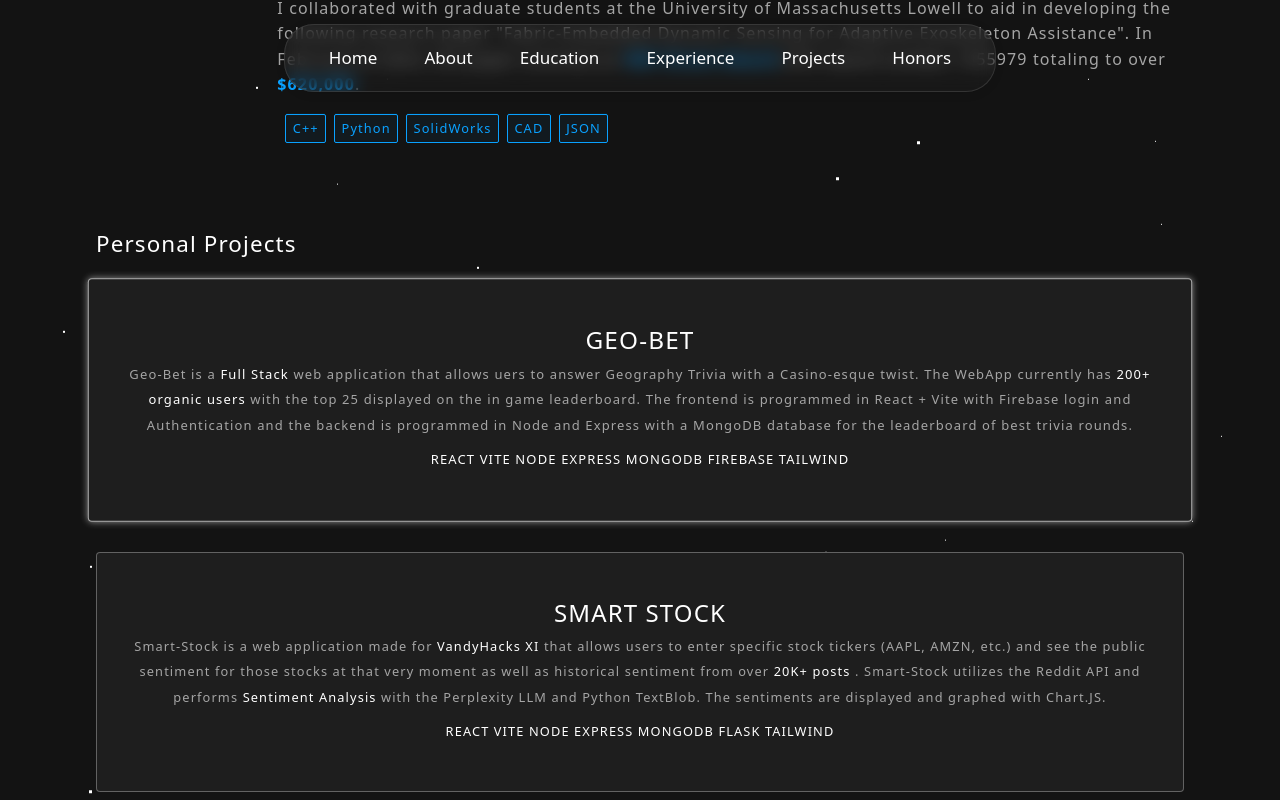
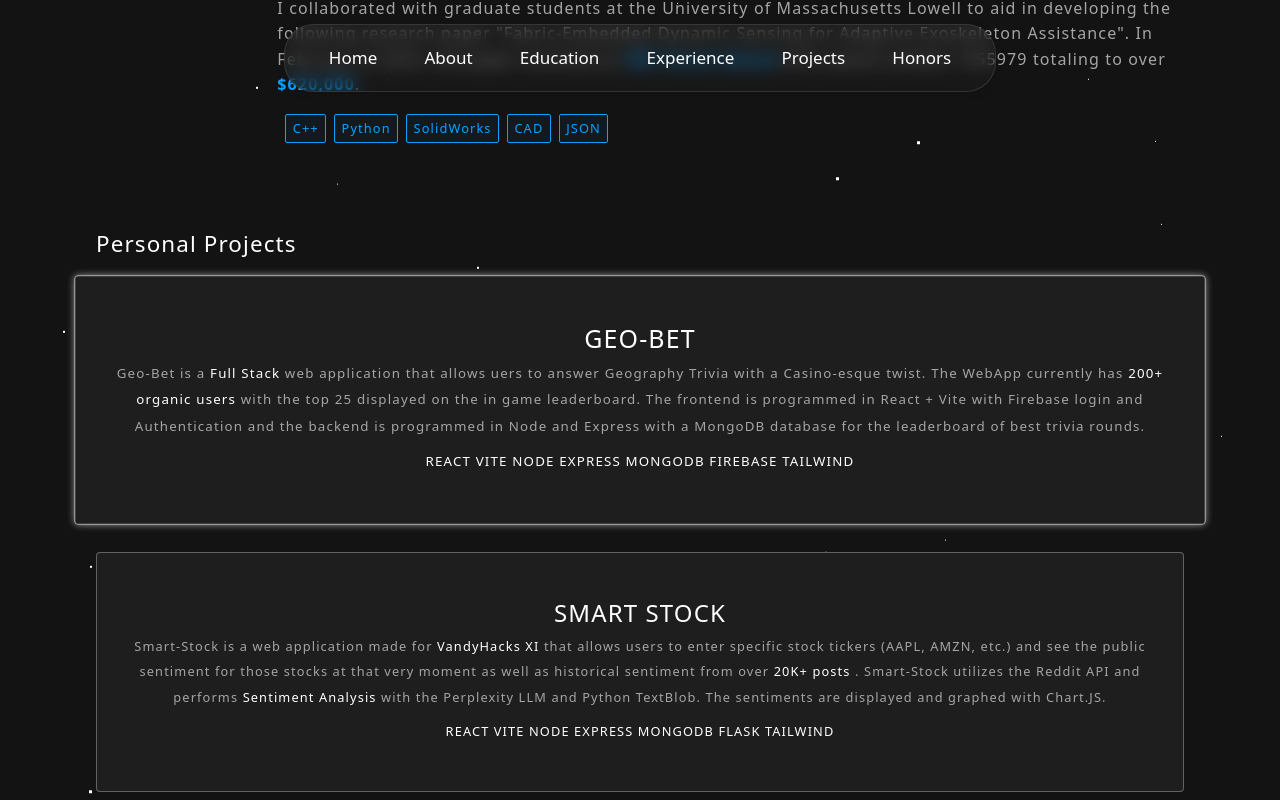
Before and after one commit to ashrit-ram-anala/Portfolio, a React (Vite) app in the folder client/: page / in a window 1280 px wide. In both pictures the pointer is over the element 640 px from the left and 3063 px from the top of the page. Shown: the part 2663-3463 px from the top of the page. Built offline with nearby package versions, Linux system fonts and the light colour scheme.

Commit message:
increased scale size

```diff
--- a/client/src/App.css
+++ b/client/src/App.css
@@ -956,7 +956,7 @@ section .subtitle {
 .op-card:hover {
   border: 1px solid rgba(255, 255, 255, 0.6);
   box-shadow: 0 0 7px rgba(163, 163, 163, 0.9);
-  transform: scale(1.015)
+  transform: scale(1.04)
 }
 
 .op-card:hover .card-button {
```
